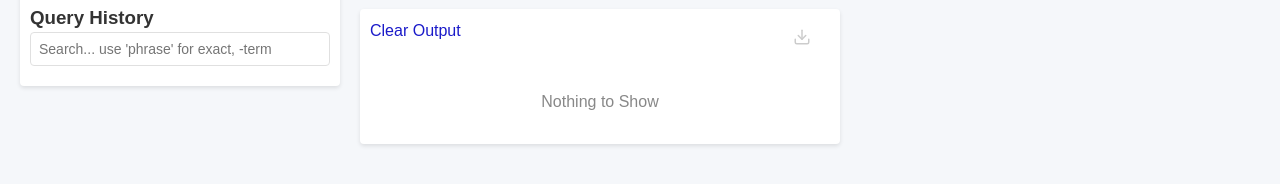
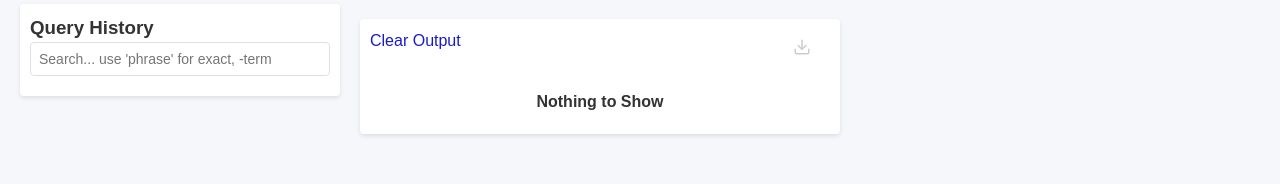
Before and after one commit to RickDeb2004/Project_Dosa, a React (Vite) app: page / in a window 1280 px wide. Shown: the part 549-733 px from the top of the page. Built offline with nearby package versions, Linux system fonts and the light colour scheme.

Commit message:
Fix Accesebility issues

```diff
--- a/src/components/Layout.jsx
+++ b/src/components/Layout.jsx
@@ -100,13 +100,13 @@ const Layout = () => {
             <QueryEditor />
           </Suspense>
           <ButtonGroup>
-            <Button bg="#0A66C2" onClick={runQuery}>
+            <Button bg="#0A66C2" onClick={runQuery} aria-label="Run Query">
               <FaPlay aria-hidden="true" /> <span>Run</span>
             </Button>
-            <Button bg="#5A3EC8" onClick={handleSave}>
+            <Button bg="#5A3EC8" onClick={handleSave} aria-label="Save Query">
               <FaSave aria-hidden="true" /> <span>Save</span>
             </Button>
-            <Button bg="#D32F2F" onClick={clearQuery}>
+            <Button bg="#D32F2F" onClick={clearQuery} aria-label="Clear Query">
               <FaTrash aria-hidden="true" /> <span>Clear</span>
             </Button>
           </ButtonGroup>
--- a/src/components/ResultTable.jsx
+++ b/src/components/ResultTable.jsx
@@ -13,10 +13,11 @@ const TableWrapper = styled.div`
 `;
 
 const EmptyMessage = styled.div`
+  color: #333; /* Darker text for better contrast */
+  font-size: 16px;
+  font-weight: 600;
+  padding: 10px;
   text-align: center;
-  padding: 20px;
-  color: #888;
-  font-size: 16px;
 `;
 
 const customStyles = {
```
